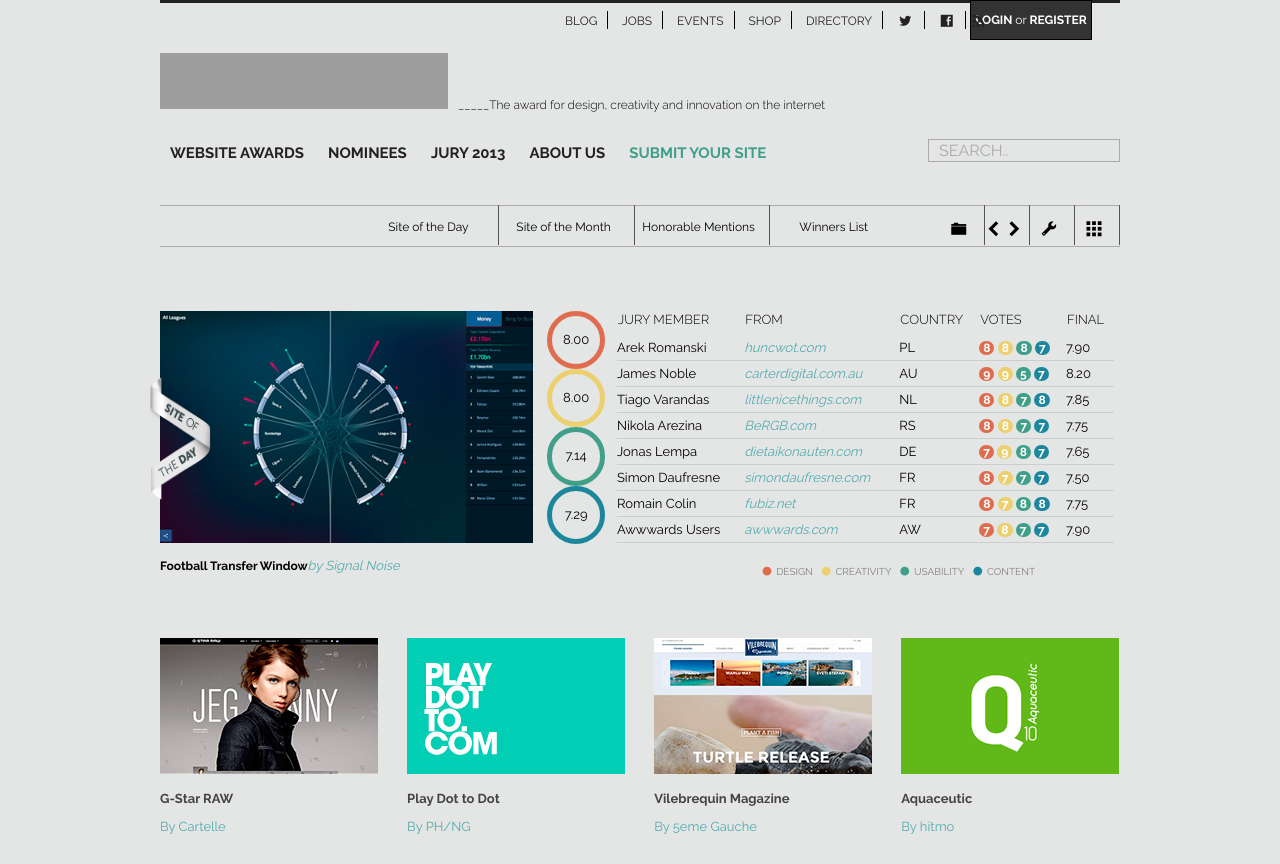
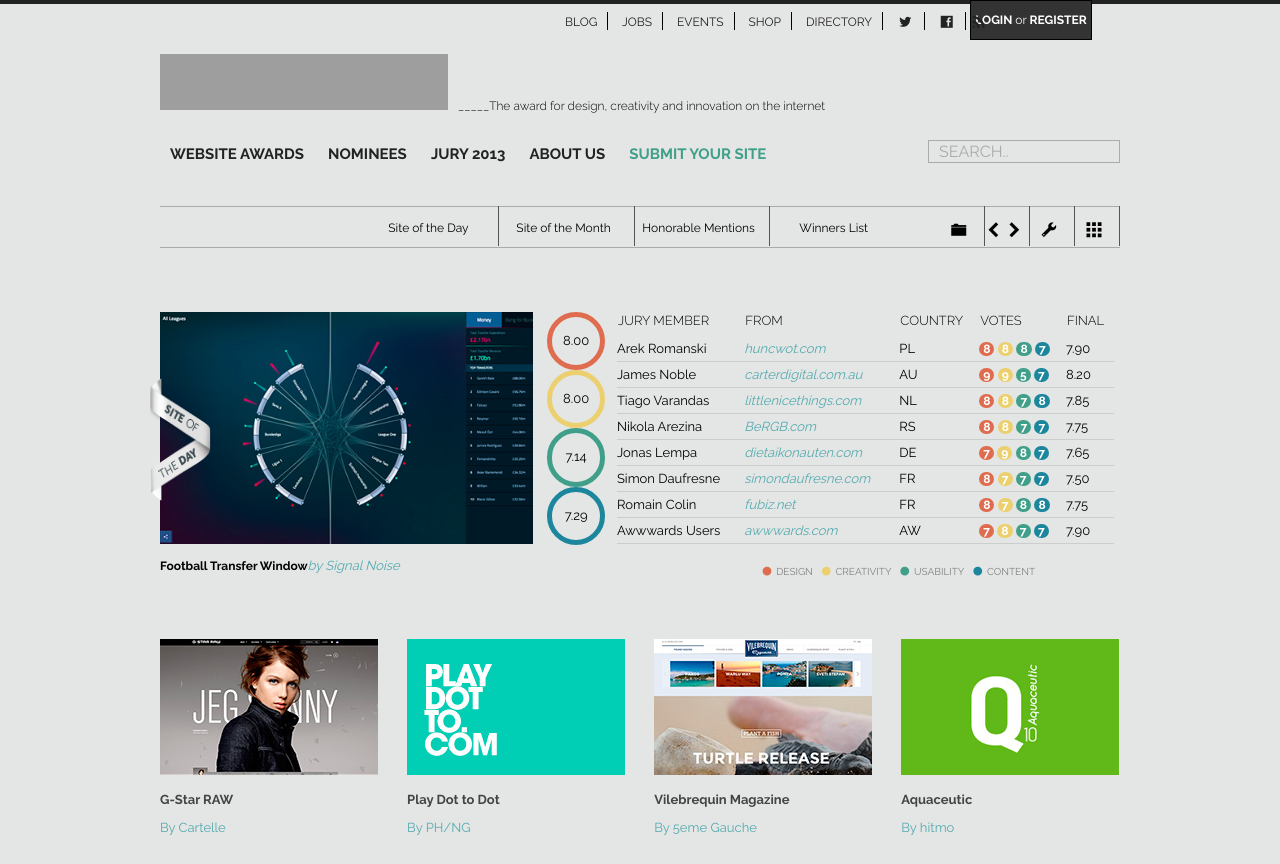
Before and after one commit to averygoodplanet/awwwards, a plain HTML site: page index.html in a window 1280 px wide. Drawn offline with Linux system fonts and the light colour scheme; grey boxes are pictures that could not be loaded.

Commit message:
fixed top color bar

```diff
--- a/index.html
+++ b/index.html
@@ -11,7 +11,10 @@
   </head>
 
   <body>
+
+    <div id="color_bar"></div>
     <div id="wrapper">
+
       <header><!-- Warren doing header -->
 
         <nav id="top_nav">
--- a/scss/_header.scss
+++ b/scss/_header.scss
@@ -1,3 +1,8 @@
+#color_bar
+{
+	border-top:4px solid #222;
+}
+
 header
 {
 	width:960px;
@@ -59,7 +64,7 @@
 
 header
 {
-	border-top:3px solid #222;
+
 
 	div#login_register{
 
```
Also changed, not shown: css/style.css.
